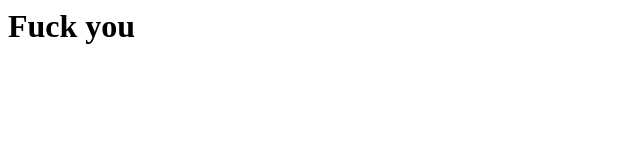
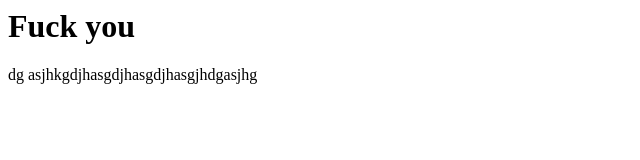
Before and after one commit to KFWong20/TestingProject-github.io, a plain HTML site: page index.html in a window 1280 px wide. Shown: the whole page, without its empty margins (0-640 px from the left). Drawn offline with Linux system fonts and the light colour scheme.

Commit message:
Update index.html

```diff
--- a/index.html
+++ b/index.html
@@ -4,6 +4,7 @@
   </header>
 <body>
   <h1> Fuck you</h1>
+  <p>dg asjhkgdjhasgdjhasgdjhasgjhdgasjhg</p>
 </body>
 
 </html>
```
